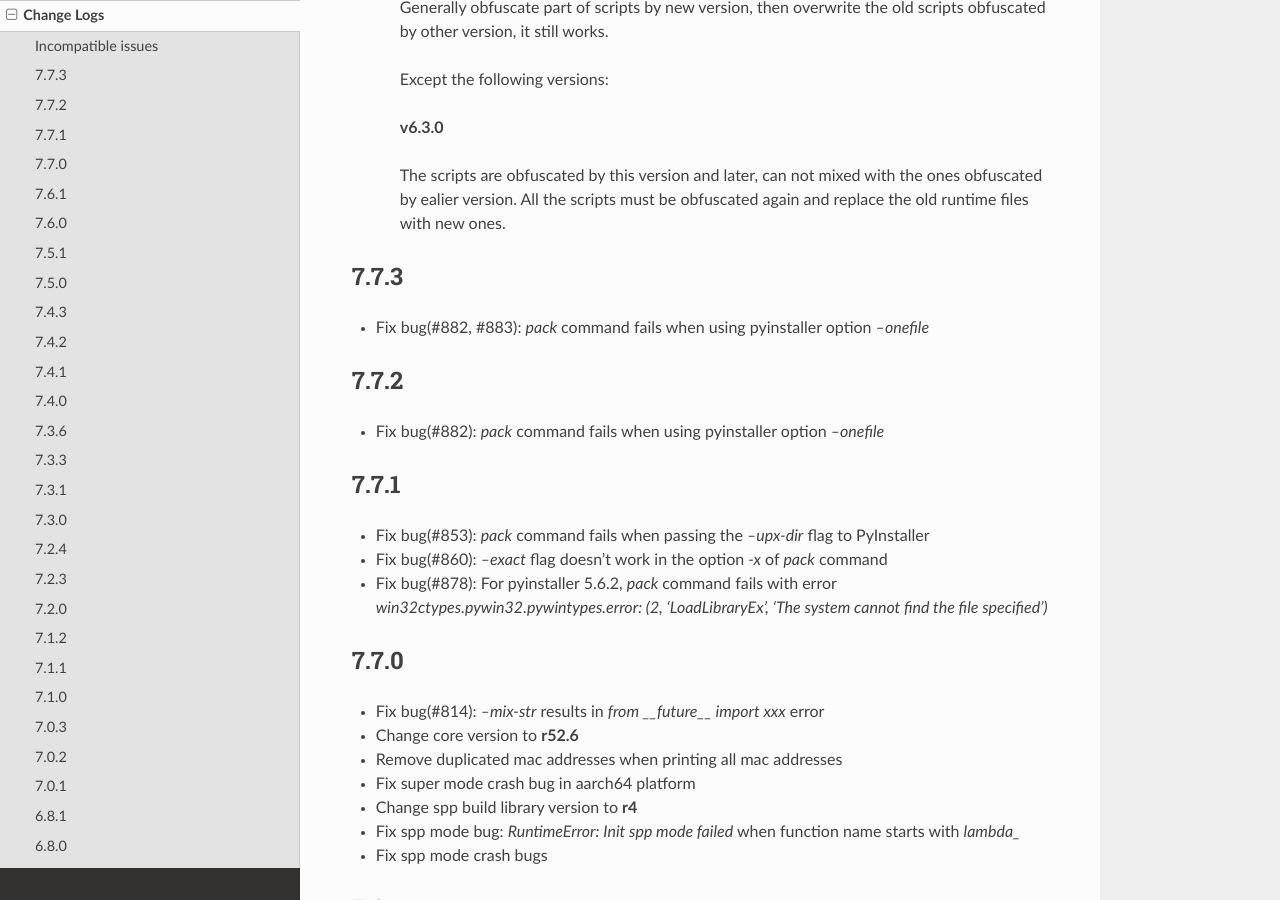
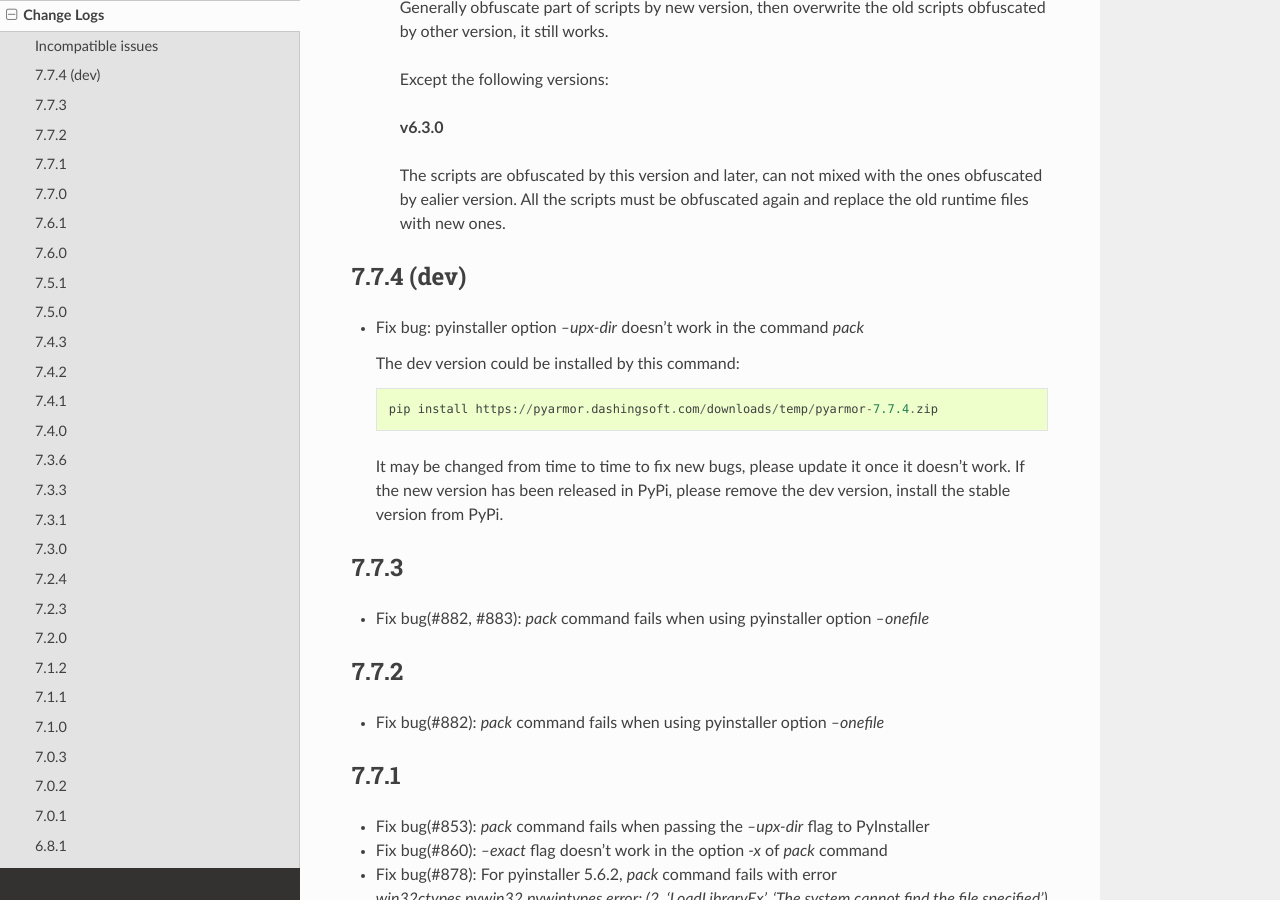
Before and after one commit to dashingsoft/pyarmor, a Sphinx documentation site: the page built from docs/change-logs.rst, in a window 1280 px wide and 900 px high, scrolled down 601 px. Built offline with Sphinx 7.4.7 and the Read the Docs theme 2.0.0, drawn with Linux system fonts in a browser that asks for light colours.

Commit message:
Increase patch number

```diff
--- a/docs/change-logs.rst
+++ b/docs/change-logs.rst
@@ -41,6 +41,18 @@
   The dev version could be installed by this command::
 
       pip install https://pyarmor.dashingsoft.com/downloads/temp/pyarmor-7.7.0.zip
+
+  It may be changed from time to time to fix new bugs, please update it once it
+  doesn't work. If the new version has been released in PyPi, please remove the
+  dev version, install the stable version from PyPi.
+
+7.7.4 (dev)
+-----------
+* Fix bug: pyinstaller option `--upx-dir` doesn't work in the command `pack`
+
+  The dev version could be installed by this command::
+
+      pip install https://pyarmor.dashingsoft.com/downloads/temp/pyarmor-7.7.4.zip
 
   It may be changed from time to time to fix new bugs, please update it once it
   doesn't work. If the new version has been released in PyPi, please remove the
```
Also changed, not shown: 1 other file.
